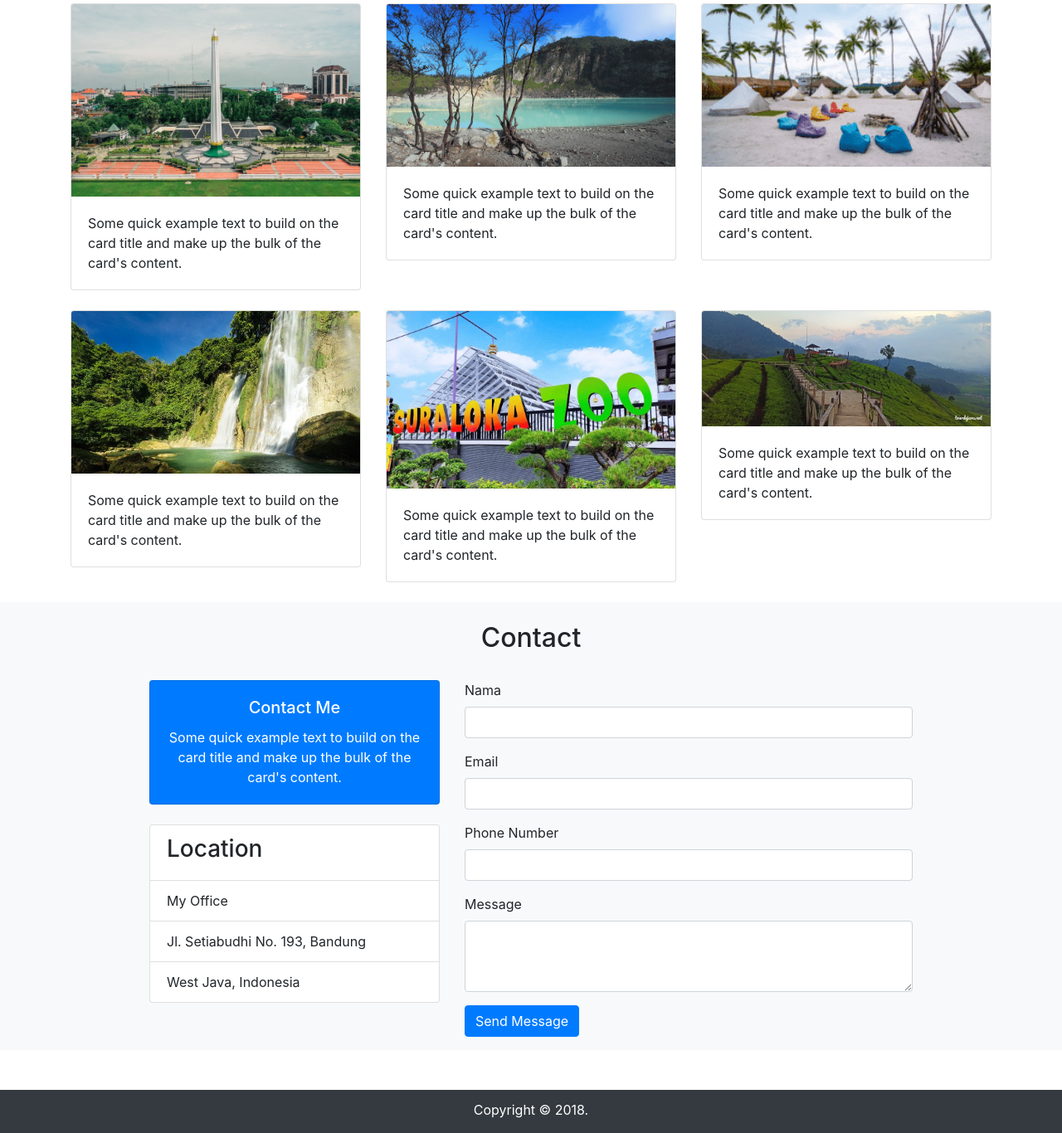
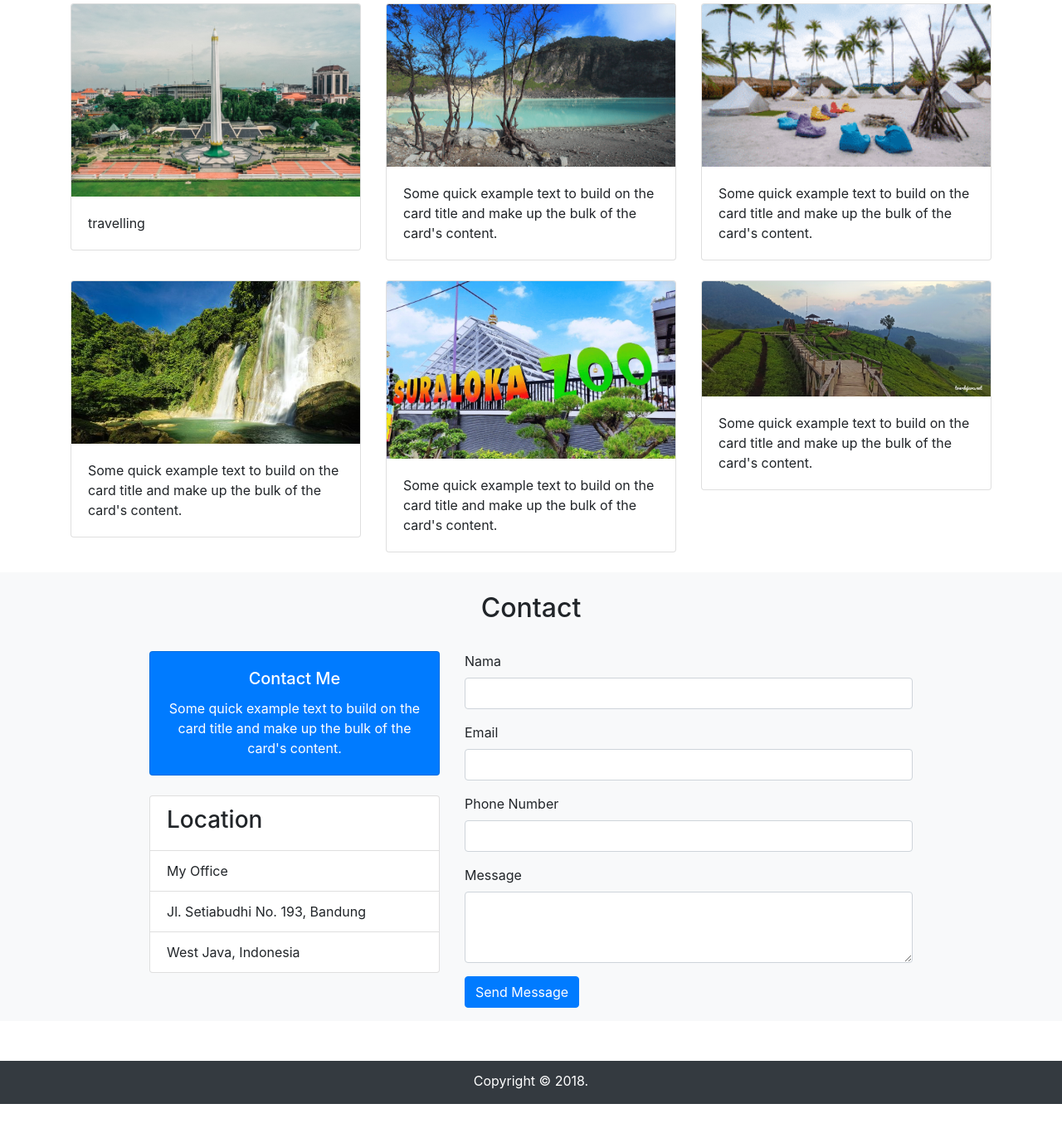
Before and after one commit to maisaroh12/rest-api, a PHP site: page / in a window 1280 px wide. Shown: the part 1476-2842 px from the top of the page at 83% size. After the commit the page ends 2807 px from the top, so only its background shows below. Run offline with PHP 8.4, Linux system fonts and the light colour scheme; data that the repository does not hold is empty; some libraries are stand-ins or nearby versions.

Commit message:
mengubah deskripsi foto

```diff
--- a/wpu-portfolio/index.php
+++ b/wpu-portfolio/index.php
@@ -180,7 +180,7 @@ foreach ($result['data'] as $photo) {
             <div class="card">
               <img class="card-img-top" src="img/thumbs/1.png" alt="Card image cap">
               <div class="card-body">
-                <p class="card-text">Some quick example text to build on the card title and make up the bulk of the card's content.</p>
+                <p class="card-text">travelling</p>
               </div>
             </div>
           </div>
```
